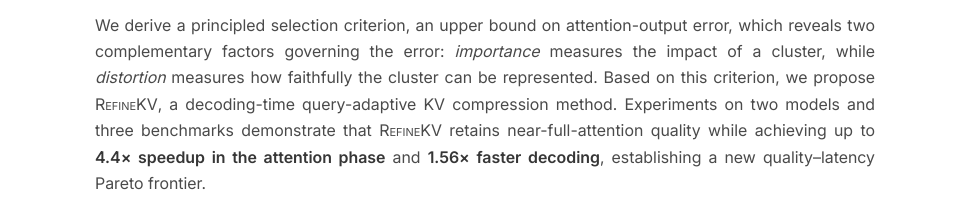
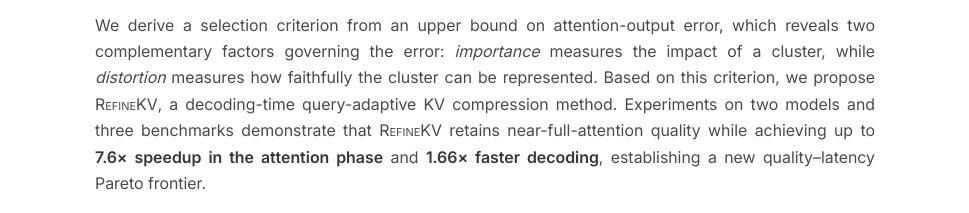
Before and after one commit to Kevin-lkw/RefineKV-release, a plain HTML site: page docs/index.html in a window 1280 px wide. Shown: the part 739-952 px from the top of the page, without its empty margins (155-1124 px from the left). Drawn offline with Linux system fonts and the light colour scheme.

Commit message:
Match website abstract to the revised paper
Co-Authored-By: Claude Opus 5.5 <noreply@anthropic.com>

```diff
--- a/docs/index.html
+++ b/docs/index.html
@@ -42,7 +42,7 @@
     <h2>Abstract</h2>
     <div class="abstract-copy">
       <p>Repeatedly accessing the full key–value (KV) cache is a major bottleneck in long-context language model decoding. We find that small query-specific subsets can accurately approximate full attention, yet their union covers nearly the entire cache, motivating query-adaptive access for the KV cache. A natural approach is to split the KV cache into clusters, using compact representatives for clusters that incur negligible error while expanding the rest to their original KV entries.</p>
-      <p>We derive a principled selection criterion, an upper bound on attention-output error, which reveals two complementary factors governing the error: <em>importance</em> measures the impact of a cluster, while <em>distortion</em> measures how faithfully the cluster can be represented. Based on this criterion, we propose <span class="method-name">RefineKV</span>, a decoding-time query-adaptive KV compression method. Experiments on two models and three benchmarks demonstrate that <span class="method-name">RefineKV</span> retains near-full-attention quality while achieving up to <strong>4.4× speedup in the attention phase</strong> and <strong>1.56× faster decoding</strong>, establishing a new quality–latency Pareto frontier.</p>
+      <p>We derive a selection criterion from an upper bound on attention-output error, which reveals two complementary factors governing the error: <em>importance</em> measures the impact of a cluster, while <em>distortion</em> measures how faithfully the cluster can be represented. Based on this criterion, we propose <span class="method-name">RefineKV</span>, a decoding-time query-adaptive KV compression method. Experiments on two models and three benchmarks demonstrate that <span class="method-name">RefineKV</span> retains near-full-attention quality while achieving up to <strong>7.6× speedup in the attention phase</strong> and <strong>1.66× faster decoding</strong>, establishing a new quality–latency Pareto frontier.</p>
     </div>
   </section>
 
```
